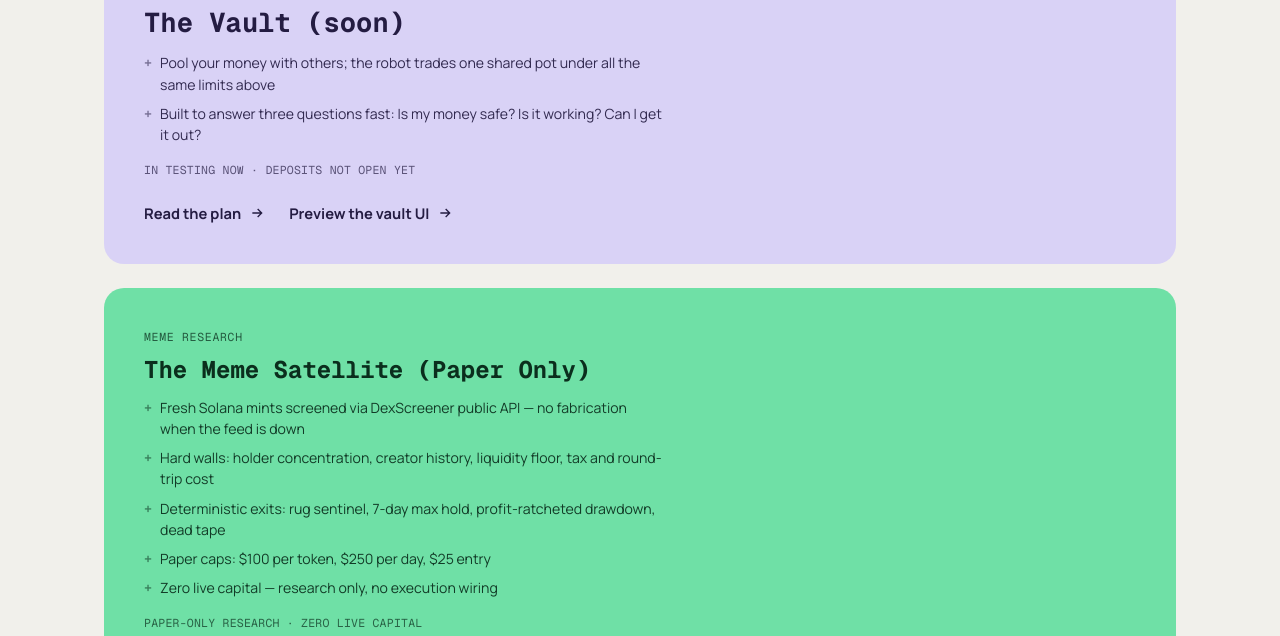
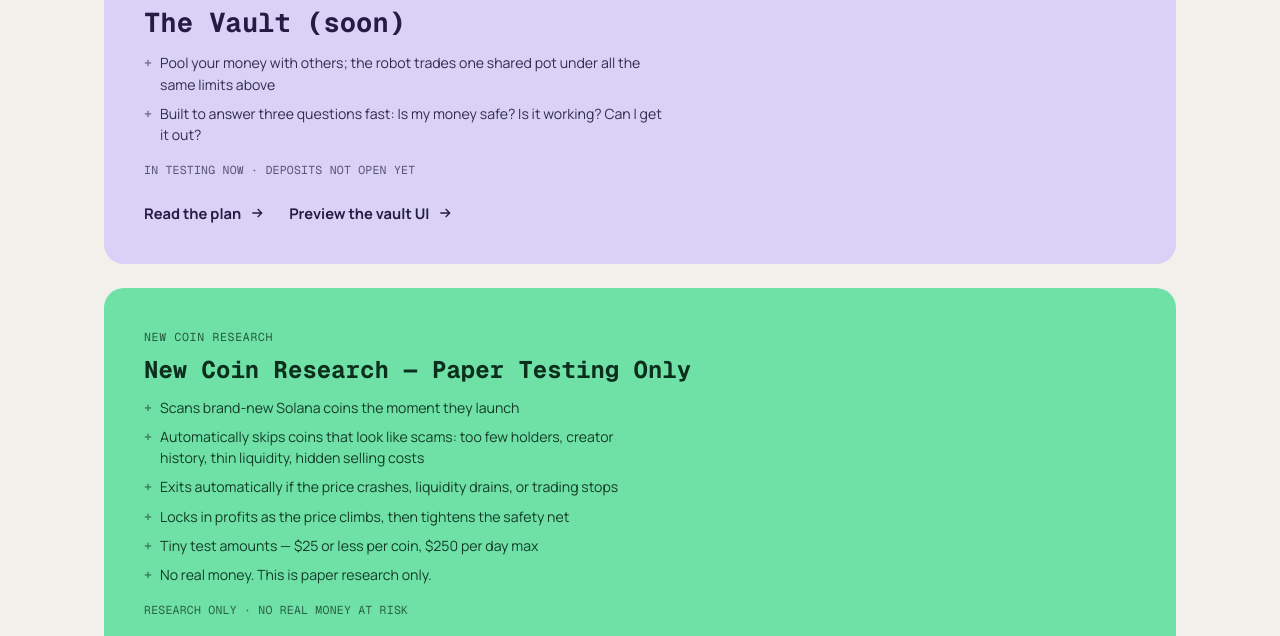
Before and after one commit to Henoch4/Tars, a plain HTML site: page static/landing.html in a window 1280 px wide. Shown: the part 2016-2652 px from the top of the page. Drawn offline with nearby package versions, Linux system fonts and the light colour scheme.

Commit message:
feat: rewrite landing page copy in plain benefit-led language
Replace developer jargon with plain-language copy a crypto newcomer can understand:
- Meme satellite card: "scream filter" → "automatically skips coins that look like scams", "holder concentration" → "too few holders", "liquidity floor" → "thin liquidity", "round-trip cost" → "hidden selling costs", "rug sentinel" → "exits automatically if the price crashes", "profit-ratcheted drawdown" → "locks in profits as the price climbs", "dead tape" → "trading stops", "paper caps" → "tiny test amounts", "zero live capital" → "no real money at risk"
- Hero proof line: "SOL +13.6% net validated" → "Tested strategy: +13.6% net in paper trading"
- All test counts unified to 1,600+

```diff
--- a/static/landing.html
+++ b/static/landing.html
@@ -449,7 +449,7 @@ footer{border-top:1px solid var(--border);padding:var(--sp-700) 0 var(--sp-500);
       </div>
       <div class="proof-line hero-anim d5">
         <span><b>1,600+</b> automated checks pass</span>
-        <span>SOL <b>+13.6% net</b> validated</span>
+        <span>Tested strategy: <b>+13.6% net</b> in paper trading</span>
         <span>Every decision <b>publicly logged</b></span>
         <span>Spending caps <b>nobody can loosen</b></span>
       </div>
@@ -544,17 +544,18 @@ footer{border-top:1px solid var(--border);padding:var(--sp-700) 0 var(--sp-500);
 
       <div class="path-card pc-mint full reveal" id="meme-satellite" style="min-height:220px;">
         <div class="path-card-body" style="margin-top:0;">
-          <div class="path-eyebrow">Meme Research</div>
-          <div class="path-title">The Meme Satellite (Paper Only)</div>
+          <div class="path-eyebrow">New Coin Research</div>
+          <div class="path-title">New Coin Research — Paper Testing Only</div>
           <ul class="path-list" style="max-width:520px;">
-            <li>Fresh Solana mints screened via DexScreener public API — no fabrication when the feed is down</li>
-            <li>Hard walls: holder concentration, creator history, liquidity floor, tax and round-trip cost</li>
-            <li>Deterministic exits: rug sentinel, 7-day max hold, profit-ratcheted drawdown, dead tape</li>
-            <li>Paper caps: $100 per token, $250 per day, $25 entry</li>
-            <li>Zero live capital — research only, no execution wiring</li>
+            <li>Scans brand-new Solana coins the moment they launch</li>
+            <li>Automatically skips coins that look like scams: too few holders, creator history, thin liquidity, hidden selling costs</li>
+            <li>Exits automatically if the price crashes, liquidity drains, or trading stops</li>
+            <li>Locks in profits as the price climbs, then tightens the safety net</li>
+            <li>Tiny test amounts — $25 or less per coin, $250 per day max</li>
+            <li>No real money. This is paper research only.</li>
           </ul>
-          <div class="path-stats">PAPER-ONLY RESEARCH &middot; ZERO LIVE CAPITAL</div>
-          <a class="path-cta" href="https://github.com/Henoch4/Tars/blob/main/src/meme_satellite.py" target="_blank" rel="noopener">See the scream filter code <svg viewBox="0 0 24 24" fill="none" stroke="currentColor" stroke-width="2"><path d="M5 12h14M13 6l6 6-6 6"/></svg></a>
+          <div class="path-stats">RESEARCH ONLY &middot; NO REAL MONEY AT RISK</div>
+          <a class="path-cta" href="https://github.com/Henoch4/Tars/blob/main/src/meme_satellite.py" target="_blank" rel="noopener">See how it screens coins <svg viewBox="0 0 24 24" fill="none" stroke="currentColor" stroke-width="2"><path d="M5 12h14M13 6l6 6-6 6"/></svg></a>
         </div>
       </div>
     </div>
```
